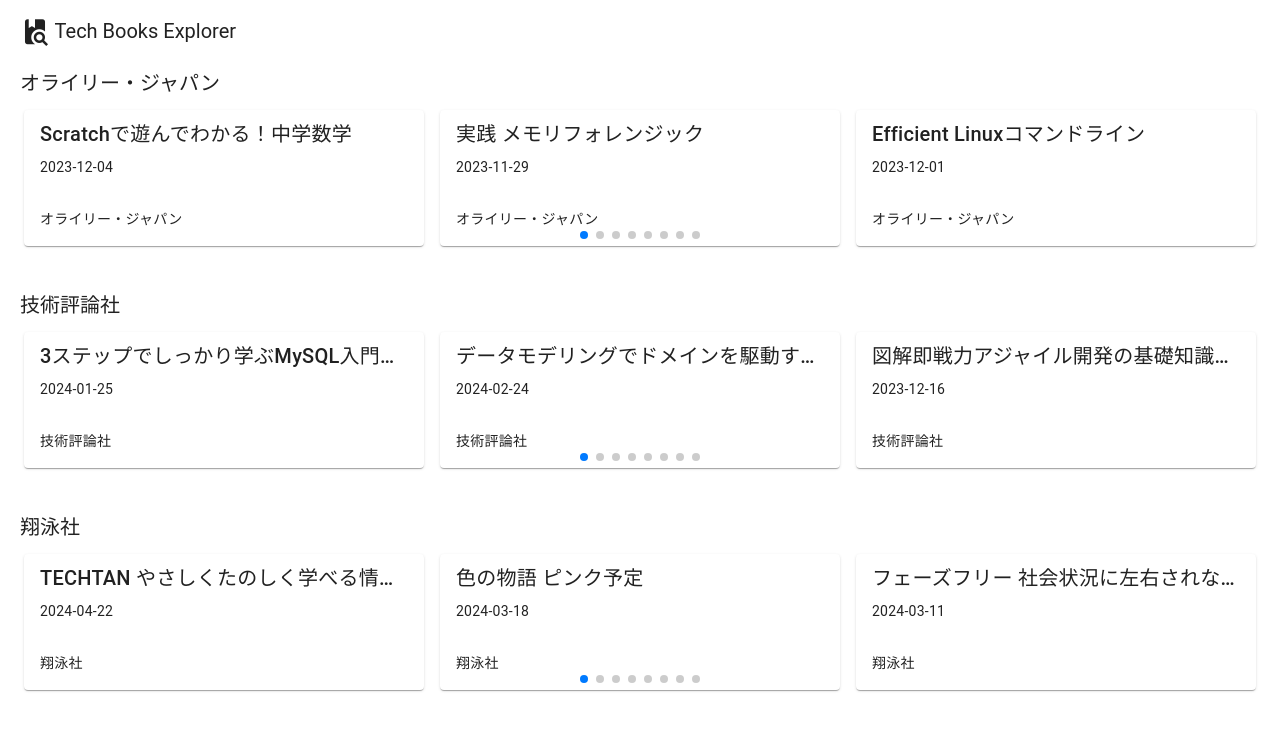
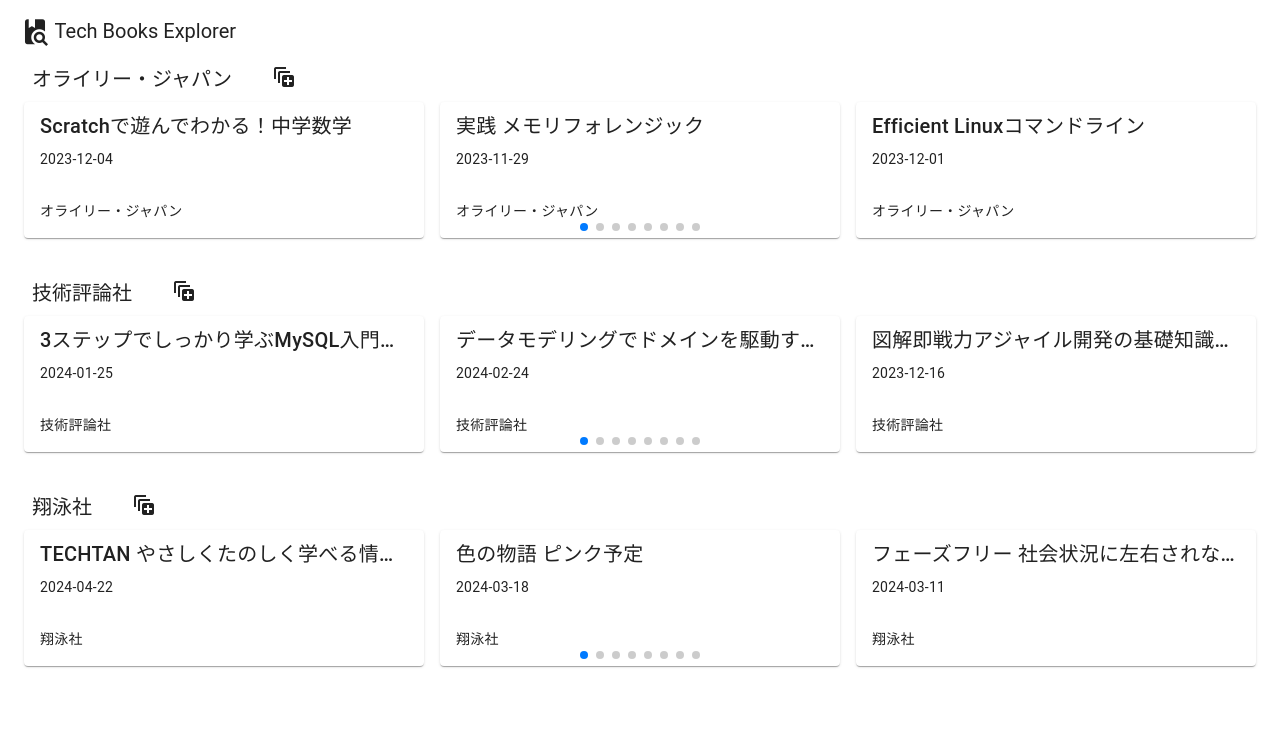
Before and after one commit to CASL0/tech-books-explorer-front, a Vue app: page / in a window 1280 px wide. Shown: the top 730 px of the page. Built offline with nearby package versions, Linux system fonts and the light colour scheme.

Commit message:
feat: カルーセルにさらに表示するボタンを追加

```diff
--- a/src/components/BookCarousel.vue
+++ b/src/components/BookCarousel.vue
@@ -1,6 +1,13 @@
 <template>
   <div>
-    <v-row class="label"> {{ label }} </v-row>
+    <v-row>
+      <v-col cols="auto">
+        <span class="label">{{ label }}</span>
+      </v-col>
+      <v-col cols="auto">
+        <v-icon icon="mdi-expand-all" @click="onClickExpandAll(label)" />
+      </v-col>
+    </v-row>
     <Swiper
       class="swiper swiper-container"
       :slidesPerView="3"
@@ -28,6 +35,7 @@
 import BookCard from "@/components/BookCard.vue";
 import "swiper/swiper-bundle.css";
 import { useRouter } from "vue-router";
+import { openUrl } from "@/utils/windowUtils";
 
 const router = useRouter();
 
@@ -42,22 +50,11 @@
   const width = 800;
   const height = 650;
 
-  // 現在のブラウザウィンドウの位置とサイズを取得
-  const windowLeft = window.screenX || window.screenLeft;
-  const windowTop = window.screenY || window.screenTop;
-  const windowWidth = window.outerWidth;
-  const windowHeight = window.outerHeight;
+  openUrl(url, width, height);
+};
 
-  // 新しいウィンドウの開始位置を計算
-  const left = windowLeft + (windowWidth - width) / 2;
-  const top = windowTop + (windowHeight - height) / 2;
-
-  // 新しいウィンドウを開く
-  window.open(
-    url,
-    "newWindow",
-    `width=${width},height=${height},left=${left},top=${top}`
-  );
+const onClickExpandAll = (publisher: string) => {
+  router.push({ path: `/books/${publisher}` });
 };
 </script>
 <style scoped>
```
